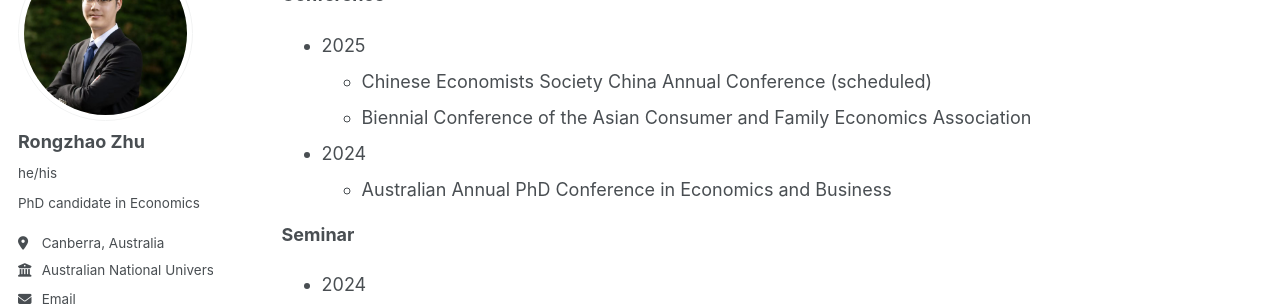
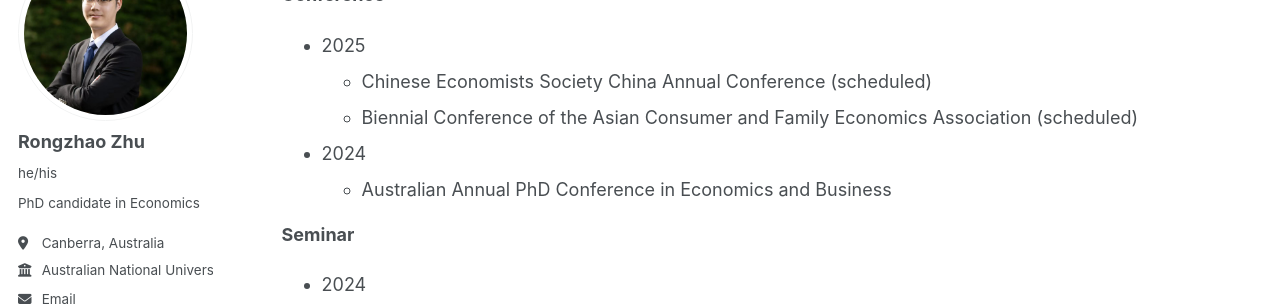
Before and after one commit to Roongzhao/roongzhao.github.io, a Jekyll site: the page built from _pages/cv.md, in a window 1280 px wide and 900 px high, scrolled down 879 px. Shown: the part 153-459 px from the top of the window. Built offline with Jekyll 4.4.1, drawn with Linux system fonts in a browser that asks for light colours; some web fonts are replaced.

Commit message:
fix error

```diff
--- a/_pages/cv.md
+++ b/_pages/cv.md
@@ -36,7 +36,7 @@ Presentation
 **Conference**
 - 2025
   - Chinese Economists Society China Annual Conference (scheduled)
-  - Biennial Conference of the Asian Consumer and Family Economics Association
+  - Biennial Conference of the Asian Consumer and Family Economics Association (scheduled)
 - 2024
   - Australian Annual PhD Conference in Economics and Business
 
```
